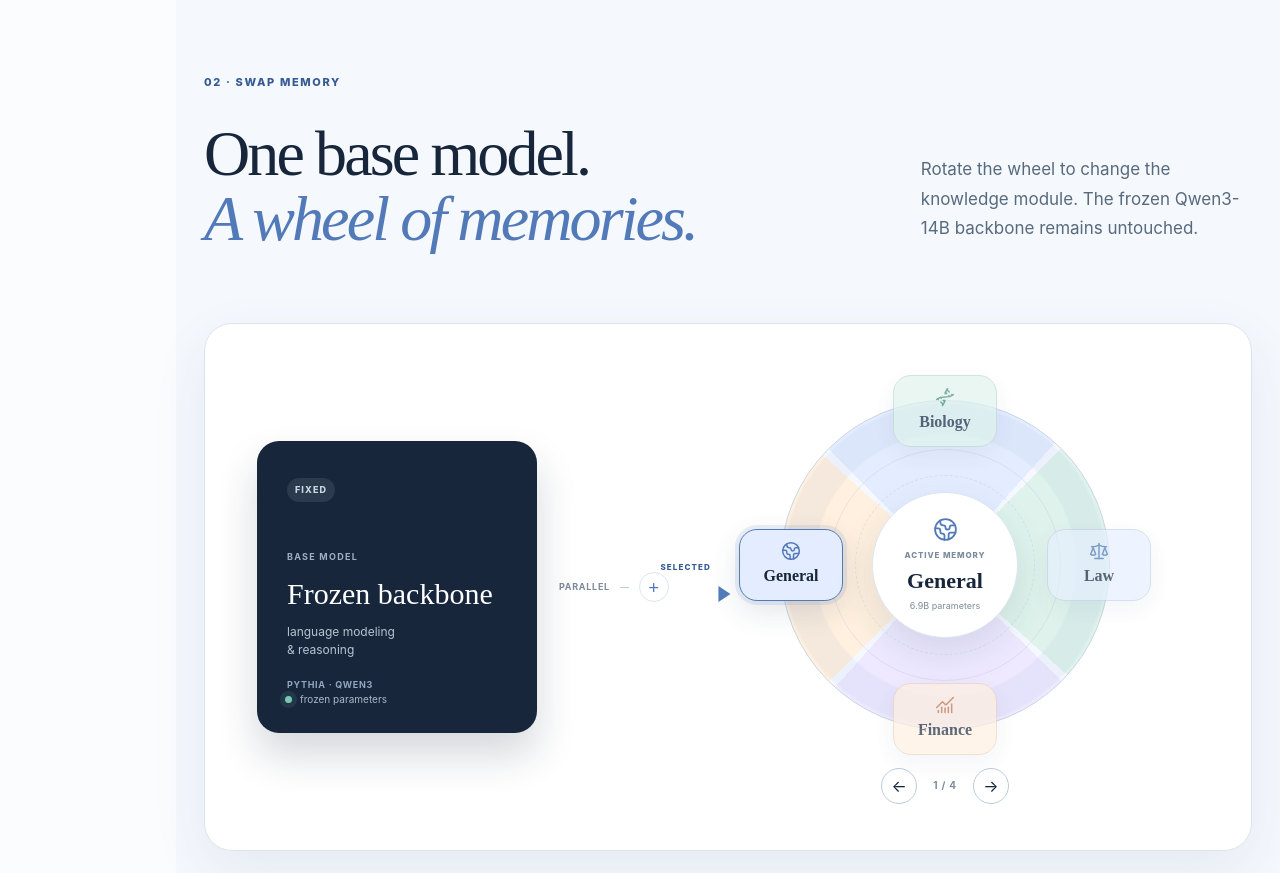
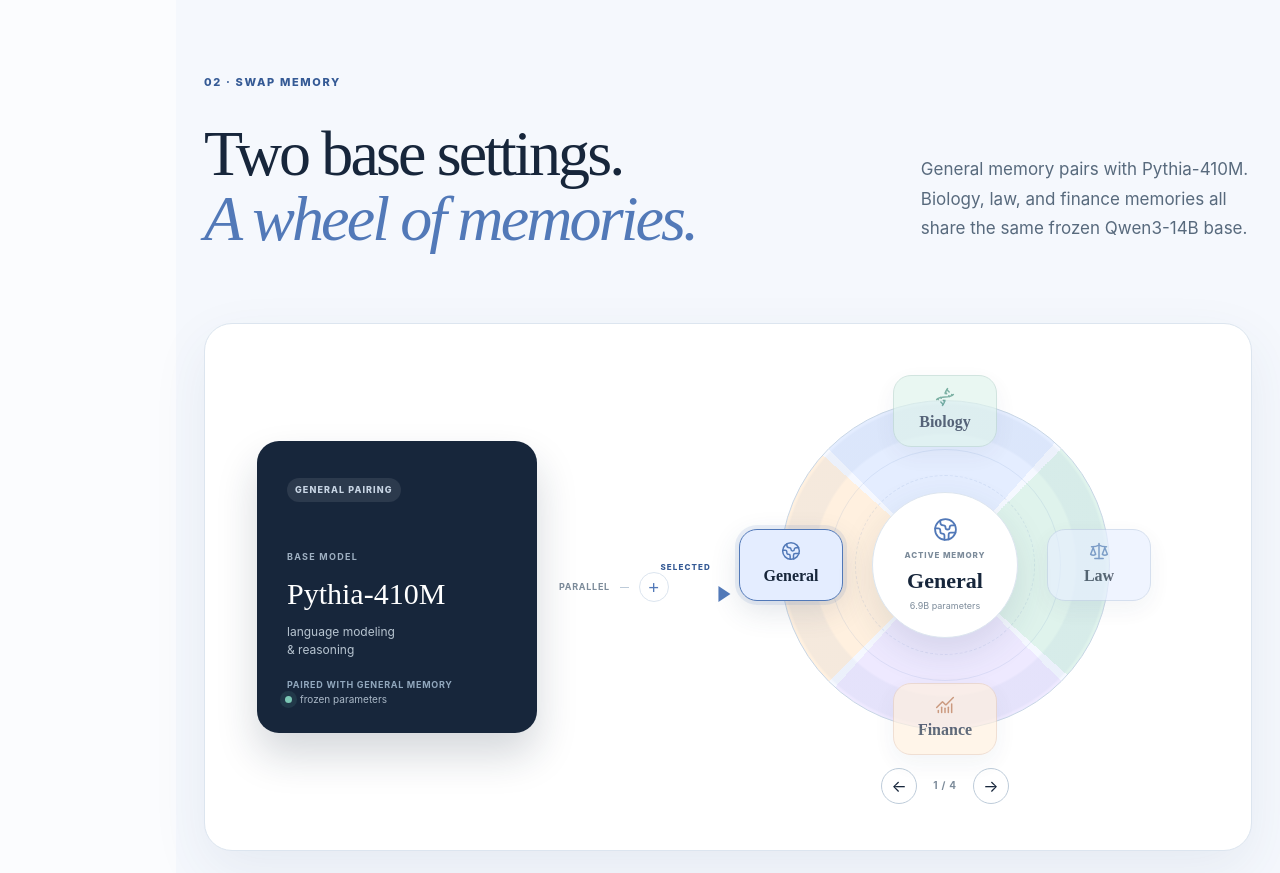
Before and after one commit to Rubin-Wei/memory-decoder-at-scale, a Next.js app: page / in a window 1280 px wide. Shown: the part 1640-2513 px from the top of the page. Built offline with nearby package versions, Linux system fonts and the light colour scheme.

Commit message:
Match memory wheel to compatible backbones

```diff
--- a/app/globals.css
+++ b/app/globals.css
@@ -538,6 +538,7 @@
   background: var(--ink);
   border-radius: 22px;
   box-shadow: 0 22px 40px rgba(23, 38, 59, 0.18);
+  animation: reveal 320ms ease both;
 }
 
 .fixed-base > span {
--- a/app/interactive-paper.tsx
+++ b/app/interactive-paper.tsx
@@ -54,6 +54,9 @@
     id: "general",
     icon: Globe2,
     label: "General",
+    baseModel: "Pythia-410M",
+    baseBadge: "GENERAL PAIRING",
+    baseScope: "paired with General memory",
     corpus: "Pile general memory",
     size: "6.9B parameters",
     pairing: "Pythia-410M + memory",
@@ -68,6 +71,9 @@
     id: "biology",
     icon: Dna,
     label: "Biology",
+    baseModel: "Qwen3-14B",
+    baseBadge: "SHARED DOMAIN BASE",
+    baseScope: "Biology · Law · Finance",
     corpus: "BioInst memory",
     size: "1.7B parameters",
     pairing: "Qwen3-14B + memory",
@@ -82,6 +88,9 @@
     id: "law",
     icon: Scale,
     label: "Law",
+    baseModel: "Qwen3-14B",
+    baseBadge: "SHARED DOMAIN BASE",
+    baseScope: "Biology · Law · Finance",
     corpus: "DISC-Law memory",
     size: "1.7B parameters",
     pairing: "Qwen3-14B + memory",
@@ -96,6 +105,9 @@
     id: "finance",
     icon: ChartNoAxesCombined,
     label: "Finance",
+    baseModel: "Qwen3-14B",
+    baseBadge: "SHARED DOMAIN BASE",
+    baseScope: "Biology · Law · Finance",
     corpus: "FinTrain memory",
     size: "1.7B parameters",
     pairing: "Qwen3-14B + memory",
@@ -161,8 +173,8 @@
       <div className="section-shell">
         <div className="section-label">02 · SWAP MEMORY</div>
         <div className="section-heading swap-heading">
-          <h2 id="swap-title">One base model.<br /><em>A wheel of memories.</em></h2>
-          <p>Rotate the wheel to change the knowledge module. The frozen Qwen3-14B backbone remains untouched.</p>
+          <h2 id="swap-title">Two base settings.<br /><em>A wheel of memories.</em></h2>
+          <p>General memory pairs with Pythia-410M. Biology, law, and finance memories all share the same frozen Qwen3-14B base.</p>
         </div>
 
         <div
@@ -171,12 +183,12 @@
           onKeyDown={handleKey}
           aria-label="Interactive memory wheel. Use left and right arrow keys to change memory."
         >
-          <article className="fixed-base">
-            <span>FIXED</span>
+          <article className="fixed-base" key={memory.baseModel} aria-live="polite">
+            <span>{memory.baseBadge}</span>
             <small>BASE MODEL</small>
-            <strong>Frozen backbone</strong>
+            <strong>{memory.baseModel}</strong>
             <p>language modeling<br />&amp; reasoning</p>
-            <em className="base-families">Pythia · Qwen3</em>
+            <em className="base-families">{memory.baseScope}</em>
             <div><i /> frozen parameters</div>
           </article>
 
```
Also changed, not shown: 1 other file (tests, documents, lock files or other folders).
